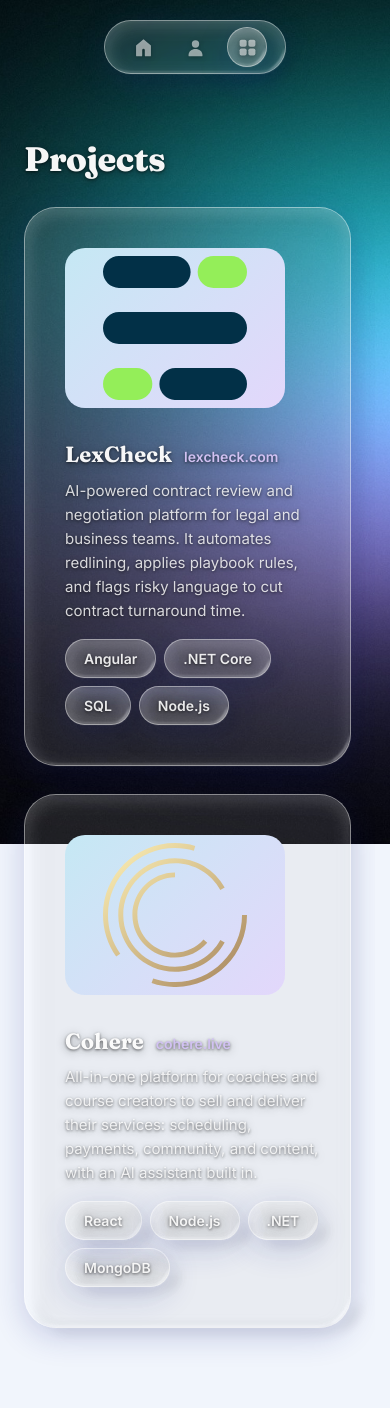
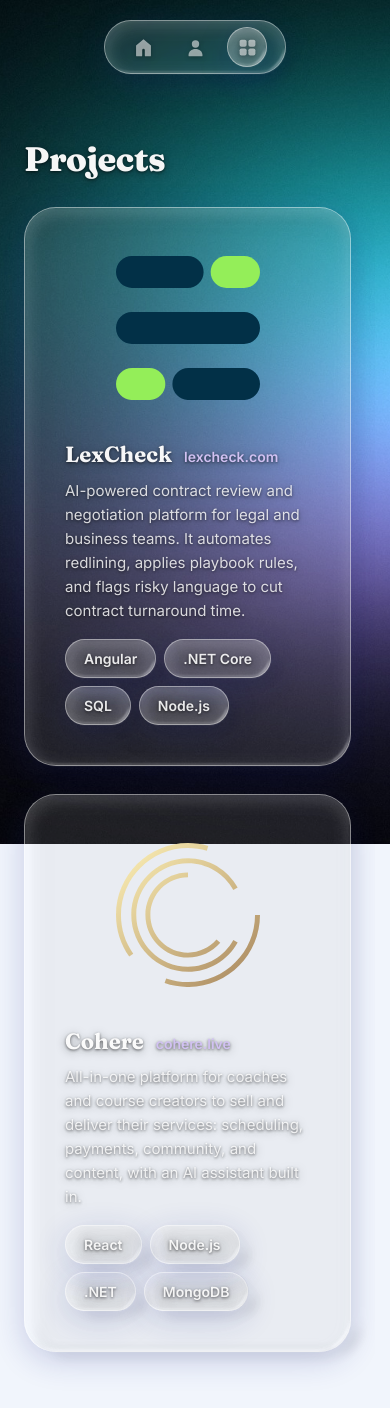
Before and after one commit to GhazwaPasha/P.dev, a React (Vite) app: page /projects in a window 390 px wide. Shown: the top 1408 px of the page. Built offline with nearby package versions, Linux system fonts and the light colour scheme.

Commit message:
body text fix

```diff
--- a/src/components/glass/GlassPillRow.tsx
+++ b/src/components/glass/GlassPillRow.tsx
@@ -30,13 +30,19 @@
   items,
   gap = 10,
   style,
+  className,
 }: {
   items: GlassPillItem[];
   gap?: number;
   style?: CSSProperties;
+  /** For the row's own container div — e.g. a page's own CSS Module class
+   * carrying a mobile media query, which `style` (a plain inline object)
+   * can't express. Distinct from `GlassPillItem.className` above, which
+   * targets each individual pill instead. */
+  className?: string;
 }) {
   return (
-    <div style={{ display: 'flex', flexWrap: 'wrap', gap, ...style }}>
+    <div className={className} style={{ display: 'flex', flexWrap: 'wrap', gap, ...style }}>
       {items.map((item) => {
         // Dynamic per-item tag ('a' when linking out, 'span' otherwise) —
         // cast rather than a generic type param since the tag is decided
--- a/src/components/hero/IdentityCard.module.css
+++ b/src/components/hero/IdentityCard.module.css
@@ -16,7 +16,7 @@
        breakpoint (LogoBadges.module.css / CapabilitiesCard.module.css),
        so there's nothing left to make room for. */
     top: auto;
-    bottom: 4%;
+    bottom: 8%;
     right: auto;
     left: 50%;
     transform: translateX(-50%);
@@ -32,6 +32,11 @@
 @media (max-width: 980px) {
   .content {
     padding: 28px 32px;
+    /* The name/subtitle otherwise sit flush against the card's own left
+       padding edge — fine on desktop, where the card hugs the right side
+       of the screen next to the avatar, but reads as randomly indented
+       once the card's centered as its own standalone element on mobile. */
+    text-align: center;
   }
 }
 
--- a/src/content/about.ts
+++ b/src/content/about.ts
@@ -2,7 +2,7 @@
 
 export const profile = {
   name: 'Pivak E Safa',
-  title: 'Full Stack Engineer',
+  title: 'Full Stack Developer',
   email: 'pivakesafa@gmail.com',
   phone: '+92 311 1777465',
   linkedin: 'https://www.linkedin.com/in/pivak-e-safa/',
--- a/src/pages/About.module.css
+++ b/src/pages/About.module.css
@@ -28,3 +28,52 @@
   outline: 2px solid var(--color-accent-secondary-onglass);
   outline-offset: 2px;
 }
+
+/* Intro section's photo + name/title/text row. */
+.introRow {
+  display: flex;
+  gap: 36px;
+  align-items: center;
+  flex-wrap: wrap;
+}
+
+.introBody {
+  flex: 1;
+  min-width: 260px;
+}
+
+/* Same breakpoint LogoBadges/CapabilitiesCard/IdentityCard already use for
+   "mobile" elsewhere on the site. An explicit `flex-direction: column`
+   rather than just letting `flex-wrap: wrap` do it on its own — relying on
+   the row running out of horizontal space only forces the stack once the
+   photo (160px) + gap (36px) + text (min-width: 260px) genuinely don't fit,
+   i.e. somewhere around 456px of available width, well *narrower* than this
+   980px breakpoint. Above that natural wrap point but still under 980px
+   (a small tablet, a phone in landscape) the two used to stay side by side
+   — column forces the stacked photo-on-top layout unconditionally instead
+   of only sometimes, and guarantees the *order* (photo first, text after)
+   instead of leaving it to depend on exactly how the wrap happens to fall.
+   Text/chips stay left-aligned (`.introBody`/`.introPills` below apply no
+   mobile override of their own) — only the photo above them centers, via
+   the base rule's `align-items: center` (a no-op on `.introBody` itself
+   once it's forced to `width: 100%` below, so it only ever moves the
+   photo). */
+@media (max-width: 980px) {
+  .introRow {
+    flex-direction: column;
+  }
+
+  /* `flex: 1` alone still grows this to fill the column's full width —
+     this isn't fixing a sizing bug, it's dropping the `min-width: 260px`
+     that would otherwise force a wider-than-viewport box (and a
+     horizontal scrollbar) on a phone narrower than 260px plus the card's
+     own padding. */
+  .introBody {
+    min-width: 0;
+    width: 100%;
+  }
+}
+
+.introPills {
+  justify-content: flex-start;
+}
--- a/src/pages/About.tsx
+++ b/src/pages/About.tsx
@@ -53,7 +53,7 @@
       >
         {/* Intro — who I am, in my own words, not a resume objective line. */}
         <GlassPanel>
-          <div style={{ display: 'flex', gap: 36, alignItems: 'center', flexWrap: 'wrap' }}>
+          <div className={pillStyles.introRow}>
             <div
               style={{
                 width: 160,
@@ -82,7 +82,7 @@
                 }}
               />
             </div>
-            <div style={{ flex: 1, minWidth: 260 }}>
+            <div className={pillStyles.introBody}>
               <h1
                 style={{
                   margin: '0 0 8px',
@@ -121,6 +121,7 @@
               </p>
               <GlassPillRow
                 style={{ marginTop: 20 }}
+                className={pillStyles.introPills}
                 items={[
                   { key: 'linkedin', content: 'LinkedIn', href: profile.linkedin, className: pillStyles.pillLink },
                   {
@@ -129,7 +130,6 @@
                     href: `mailto:${profile.email}`,
                     className: pillStyles.pillLink,
                   },
-                  { key: 'location', content: profile.location },
                 ]}
               />
             </div>
--- a/src/pages/Projects.module.css
+++ b/src/pages/Projects.module.css
@@ -4,6 +4,10 @@
    itself an external (target="_blank") link, same "leaves the site" rule as
    urlLabel and About's pills. */
 .cardLink {
+  display: flex;
+  gap: 32px;
+  align-items: flex-start;
+  flex-wrap: wrap;
   transition: transform 220ms cubic-bezier(0.2, 0.8, 0.2, 1);
 }
 
@@ -16,3 +20,52 @@
   outline-offset: 4px;
   border-radius: 32px;
 }
+
+.cardBody {
+  flex: 1;
+  min-width: 260px;
+}
+
+.cardTitleRow {
+  display: flex;
+  align-items: baseline;
+  gap: 12px;
+  flex-wrap: wrap;
+}
+
+/* Same breakpoint LogoBadges/CapabilitiesCard/IdentityCard/About's intro
+   row already use for "mobile" elsewhere on the site. An explicit
+   `flex-direction: column` rather than just letting `flex-wrap: wrap` do it
+   on its own — relying on the row running out of horizontal space only
+   forces the stack once the logo (220px) + gap (32px) + text (min-width:
+   260px) genuinely don't fit, i.e. somewhere around 512px of available
+   width, well *narrower* than this 980px breakpoint. Above that natural
+   wrap point but still under 980px (a small tablet, a phone in landscape)
+   the two used to stay side by side — column forces the stacked
+   logo-on-top layout unconditionally instead of only sometimes, and
+   guarantees the *order* (logo first, text after) instead of leaving it to
+   depend on exactly how the wrap happens to fall. Text/chips stay
+   left-aligned below — only the logo centers, via `align-items: center`
+   (a no-op on `.cardBody` itself once it's forced to `width: 100%` below,
+   since `.cardTitleRow`/`.cardStack` are its descendants, not .cardLink's
+   own direct children, so this doesn't reach their own left-aligned
+   `justify-content` at all). */
+@media (max-width: 980px) {
+  .cardLink {
+    flex-direction: column;
+    /* Overrides the base `align-items: flex-start` — cross-axis alignment
+       flips from vertical to horizontal once flex-direction turns column,
+       and flex-start there would leave the stacked logo pinned left instead
+       of centered above the (left-aligned) text below it. */
+    align-items: center;
+  }
+
+  /* `flex: 1` alone still grows this to fill the column's full width —
+     this drops `min-width: 260px`, which would otherwise force a
+     wider-than-viewport box (and a horizontal scrollbar) on a phone
+     narrower than 260px plus the card's own padding. */
+  .cardBody {
+    min-width: 0;
+    width: 100%;
+  }
+}
--- a/src/pages/Projects.tsx
+++ b/src/pages/Projects.tsx
@@ -50,24 +50,24 @@
               borderRadius: CARD_RADIUS,
               color: 'inherit',
               textDecoration: 'none',
-              display: 'flex',
-              gap: 32,
-              alignItems: 'flex-start',
-              flexWrap: 'wrap',
               padding: 40,
             }}
           >
+            {/* No backing box behind the logo (used to be a gradient blob
+                tile) — it now sits straight on the card's own glass, same
+                as everything else on it. Still a fixed-size flex frame so
+                every logo (whatever its own aspect ratio) centers and caps
+                out at the same footprint. */}
             <div
               style={{
                 width: 220,
                 height: 160,
                 flexShrink: 0,
-                borderRadius: 20,
-                background: 'linear-gradient(135deg, var(--color-blob-cyan), var(--color-blob-purple))',
                 display: 'flex',
                 alignItems: 'center',
                 justifyContent: 'center',
-                color: '#fff',
+                color: 'var(--color-heading)',
+                textShadow: 'var(--glass-text-shadow)',
                 fontSize: 'var(--text-sm)',
                 lineHeight: 'var(--leading-snug)',
                 fontWeight: 700,
@@ -86,8 +86,8 @@
                 }}
               />
             </div>
-            <div style={{ flex: 1, minWidth: 260 }}>
-              <div style={{ display: 'flex', alignItems: 'baseline', gap: 12, flexWrap: 'wrap' }}>
+            <div className={styles.cardBody}>
+              <div className={styles.cardTitleRow}>
                 <h2
                   style={{
                     margin: 0,
@@ -128,7 +128,7 @@
               >
                 {p.description}
               </p>
-              <GlassPillRow gap={8} items={p.stack.map((tech) => ({ key: tech }))} />
+              <GlassPillRow gap={8} className={styles.cardStack} items={p.stack.map((tech) => ({ key: tech }))} />
             </div>
           </a>
         ))}
```
